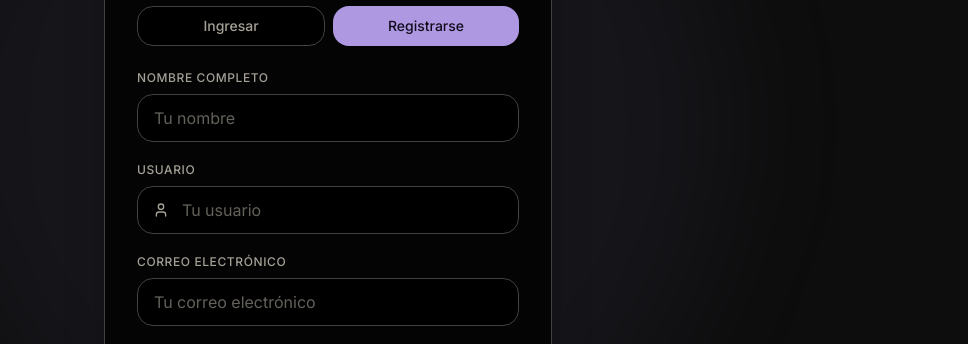
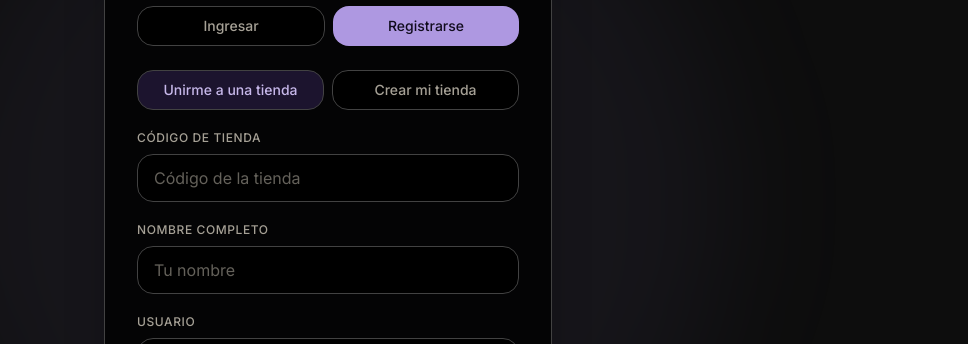
Before and after one commit to Rodri18888/nova_frontend, a React (Vite) app: page / in a window 1280 px wide. Both pictures are taken after a click on the button "Registrarse". Shown: the part 358-702 px from the top of the page, without its empty margins (312-1280 px from the left). Built offline with nearby package versions, Linux system fonts and the light colour scheme; no server answers.

Commit message:
feat: registro de nuevas tiendas y nombre de tienda en la barra superior

```diff
--- a/src/App.tsx
+++ b/src/App.tsx
@@ -1,28 +1,35 @@
-import { useState, useEffect } from 'react'
-import { BrowserRouter as Router, Routes, Route, Navigate } from 'react-router-dom'
-import { Layout } from './components/Layout'
-import { Login } from './pages/Login'
-import { ResetPassword } from './pages/ResetPassword'
-import { Dashboard } from './pages/Dashboard'
-import { Products } from './pages/Products'
-import { Inventory } from './pages/Inventory'
-import { POS } from './pages/POS'
-import { Sales } from './pages/Sales'
-import { Customers } from './pages/Customers'
-import { Users } from './pages/Users'
-import { Devoluciones } from './pages/Devoluciones'
-import { Caja } from './pages/Caja'
-import { Compras } from './pages/Compras'
-import { Proveedores } from './pages/Proveedores'
+import { useState, useEffect } from "react";
+import {
+  BrowserRouter as Router,
+  Routes,
+  Route,
+  Navigate,
+} from "react-router-dom";
+import { Layout } from "./components/Layout";
+import { Login } from "./pages/Login";
+import { ResetPassword } from "./pages/ResetPassword";
+import { Dashboard } from "./pages/Dashboard";
+import { Products } from "./pages/Products";
+import { Inventory } from "./pages/Inventory";
+import { POS } from "./pages/POS";
+import { Sales } from "./pages/Sales";
+import { Customers } from "./pages/Customers";
+import { Users } from "./pages/Users";
+import { Devoluciones } from "./pages/Devoluciones";
+import { Caja } from "./pages/Caja";
+import { Compras } from "./pages/Compras";
+import { Proveedores } from "./pages/Proveedores";
 
-import { Toaster } from './components/ui/toaster'
-import { ToastProvider } from './hooks/use-toast'
+import { Toaster } from "./components/ui/toaster";
+import { ToastProvider } from "./hooks/use-toast";
 
 export interface UserSession {
-  id: string
-  username: string
-  nombre: string
-  rol: string
+  id: string;
+  username: string;
+  nombre: string;
+  rol: string;
+  storeId: string;
+  storeName: string;
 }
 
 function SplashScreen() {
@@ -31,41 +38,62 @@ function SplashScreen() {
       <div className="text-center animate-in">
         <div className="relative inline-block mb-8">
           <div className="absolute inset-0 bg-primary/20 blur-3xl rounded-full" />
-          <img src="/nova-logo.png" alt="NOVA" className="relative w-24 h-24 rounded-2xl object-cover mx-auto shadow-2xl ring-1 ring-primary/40" />
+          <img
+            src="/nova-logo.png"
+            alt="NOVA"
+            className="relative w-24 h-24 rounded-2xl object-cover mx-auto shadow-2xl ring-1 ring-primary/40"
+          />
         </div>
-        <h1 className="text-4xl font-light text-foreground tracking-[0.3em] mb-3">NOVA</h1>
+        <h1 className="text-4xl font-light text-foreground tracking-[0.3em] mb-3">
+          NOVA
+        </h1>
         <div className="w-16 h-px bg-gradient-to-r from-transparent via-primary/60 to-transparent mx-auto mb-4" />
-        <p className="text-xs text-primary/80 tracking-[0.2em] uppercase">Sistema de Ventas</p>
+        <p className="text-xs text-primary/80 tracking-[0.2em] uppercase">
+          Sistema de Ventas
+        </p>
         <div className="flex items-center justify-center gap-1.5 mt-8">
-          <div className="w-1.5 h-1.5 bg-primary/60 rounded-full animate-pulse" style={{ animationDelay: '0ms' }} />
-          <div className="w-1.5 h-1.5 bg-primary/60 rounded-full animate-pulse" style={{ animationDelay: '200ms' }} />
-          <div className="w-1.5 h-1.5 bg-primary/60 rounded-full animate-pulse" style={{ animationDelay: '400ms' }} />
+          <div
+            className="w-1.5 h-1.5 bg-primary/60 rounded-full animate-pulse"
+            style={{ animationDelay: "0ms" }}
+          />
+          <div
+            className="w-1.5 h-1.5 bg-primary/60 rounded-full animate-pulse"
+            style={{ animationDelay: "200ms" }}
+          />
+          <div
+            className="w-1.5 h-1.5 bg-primary/60 rounded-full animate-pulse"
+            style={{ animationDelay: "400ms" }}
+          />
         </div>
       </div>
     </div>
-  )
+  );
 }
 
 function App() {
-  const [user, setUser] = useState<UserSession | null>(null)
-  const [loading, setLoading] = useState(true)
+  const [user, setUser] = useState<UserSession | null>(null);
+  const [loading, setLoading] = useState(true);
 
   useEffect(() => {
-    const saved = localStorage.getItem('nova_user')
+    const saved = localStorage.getItem("nova_user");
     if (saved) {
-      try { setUser(JSON.parse(saved)) } catch { localStorage.removeItem('nova_user') }
+      try {
+        setUser(JSON.parse(saved));
+      } catch {
+        localStorage.removeItem("nova_user");
+      }
     }
-    setTimeout(() => setLoading(false), 600)
-  }, [])
+    setTimeout(() => setLoading(false), 600);
+  }, []);
 
-  const handleLogin = (u: UserSession) => setUser(u)
+  const handleLogin = (u: UserSession) => setUser(u);
   const handleLogout = () => {
-    localStorage.removeItem('nova_user')
-    localStorage.removeItem('nova_token')
-    setUser(null)
-  }
+    localStorage.removeItem("nova_user");
+    localStorage.removeItem("nova_token");
+    setUser(null);
+  };
 
-  if (loading) return <SplashScreen />
+  if (loading) return <SplashScreen />;
 
   return (
     <ToastProvider>
@@ -80,15 +108,29 @@ function App() {
                   <div className="animate-in">
                     <Routes>
                       <Route path="/" element={<Dashboard />} />
-                      <Route path="/products" element={<Products user={user} />} />
-                      <Route path="/inventory" element={<Inventory user={user} />} />
+                      <Route
+                        path="/products"
+                        element={<Products user={user} />}
+                      />
+                      <Route
+                        path="/inventory"
+                        element={<Inventory user={user} />}
+                      />
                       <Route path="/pos" element={<POS user={user} />} />
                       <Route path="/sales" element={<Sales user={user} />} />
                       <Route path="/customers" element={<Customers />} />
-                      {user.rol === 'admin' && <Route path="/users" element={<Users />} />}
-                      <Route path="/devoluciones" element={<Devoluciones user={user} />} />
+                      {user.rol === "admin" && (
+                        <Route path="/users" element={<Users />} />
+                      )}
+                      <Route
+                        path="/devoluciones"
+                        element={<Devoluciones user={user} />}
+                      />
                       <Route path="/caja" element={<Caja user={user} />} />
-                      <Route path="/compras" element={<Compras user={user} />} />
+                      <Route
+                        path="/compras"
+                        element={<Compras user={user} />}
+                      />
                       <Route path="/proveedores" element={<Proveedores />} />
 
                       <Route path="*" element={<Navigate to="/" />} />
@@ -104,7 +146,7 @@ function App() {
       </Router>
       <Toaster />
     </ToastProvider>
-  )
+  );
 }
 
-export default App
+export default App;
--- a/src/components/Layout.tsx
+++ b/src/components/Layout.tsx
@@ -2,7 +2,7 @@ import React, { useState } from 'react'
 import { Link, useLocation } from 'react-router-dom'
 import {
   LayoutDashboard, Package, Warehouse, ShoppingCart, Receipt, Users,
-  UserCog, RotateCcw, Wallet, Truck, TruckIcon, LogOut, Sun, Moon,
+  UserCog, RotateCcw, Wallet, Truck, TruckIcon, LogOut, Sun, Moon, Store,
 } from 'lucide-react'
 import { useTheme } from '@/hooks/use-theme'
 import { ConfirmDialog } from '@/components/ui/confirm-dialog'
@@ -28,7 +28,7 @@ const rolLabels: Record<string, string> = {
 
 interface LayoutProps {
   children: React.ReactNode
-  user: { id: string; username: string; nombre: string; rol: string }
+  user: { id: string; username: string; nombre: string; rol: string; storeId: string; storeName: string }
   onLogout: () => void
 }
 
@@ -100,7 +100,11 @@ export function Layout({ children, user, onLogout }: LayoutProps) {
       {/* Main */}
       <div className="flex-1 flex flex-col overflow-hidden">
         {/* Top bar */}
-        <header className="h-16 flex-shrink-0 bg-background flex items-center justify-end px-6 lg:px-8">
+        <header className="h-16 flex-shrink-0 bg-background flex items-center justify-between px-6 lg:px-8">
+          <div className="flex items-center gap-2.5">
+            <Store className="w-4 h-4 text-primary" />
+            <p className="text-sm font-medium text-foreground">{user.storeName}</p>
+          </div>
           <div className="flex items-center gap-2.5">
             <button
               onClick={toggle}
--- a/src/lib/api.ts
+++ b/src/lib/api.ts
@@ -77,7 +77,7 @@ const api = {
       localStorage.setItem(TOKEN_KEY, result.token);
       return result.user;
     },
-    register: async (data: { nombre: string; username: string; email: string; password: string; captchaToken?: string | null }) => {
+    register: async (data: { nombre: string; username?: string; email: string; password: string; storeCode?: string; storeName?: string; captchaToken?: string | null }) => {
       const res = await fetch(`${BASE}/api/auth/register`, {
         method: "POST",
         headers: { "Content-Type": "application/json" },
--- a/src/pages/Login.tsx
+++ b/src/pages/Login.tsx
@@ -8,7 +8,7 @@ import { Dialog, DialogContent, DialogHeader, DialogTitle } from '@/components/u
 const SITE_KEY = import.meta.env.VITE_RECAPTCHA_SITE_KEY || ''
 
 interface UserSession {
-  id: string; username: string; nombre: string; rol: string
+  id: string; username: string; nombre: string; rol: string; storeId: string; storeName: string
 }
 
 interface LoginProps {
@@ -17,11 +17,14 @@ interface LoginProps {
 
 export function Login({ onLogin }: LoginProps) {
   const [mode, setMode] = useState<'login' | 'register'>('login')
+  const [subMode, setSubMode] = useState<'join' | 'create'>('join')
   const { theme, toggle } = useTheme()
   const [username, setUsername] = useState('')
   const [email, setEmail] = useState('')
   const [password, setPassword] = useState('')
   const [nombre, setNombre] = useState('')
+  const [storeCode, setStoreCode] = useState('')
+  const [storeName, setStoreName] = useState('')
   const [showPass, setShowPass] = useState(false)
   const [error, setError] = useState('')
   const [loading, setLoading] = useState(false)
@@ -39,7 +42,12 @@ export function Login({ onLogin }: LoginProps) {
     try {
       const user = mode === 'login'
         ? await api.auth.login({ username, password, captchaToken })
-        : await api.auth.register({ nombre, username, email, password, captchaToken }) as UserSession
+        : await api.auth.register({
+            nombre, email, password, captchaToken,
+            ...(subMode === 'create'
+              ? { storeName, storeCode }
+              : { username, storeCode }),
+          }) as UserSession
       localStorage.setItem('nova_user', JSON.stringify(user))
       onLogin(user)
     } catch (err: any) {
@@ -124,8 +132,57 @@ export function Login({ onLogin }: LoginProps) {
 
           <form onSubmit={handleSubmit} className="space-y-5">
             {mode === 'register' && (
+              <>
+                <div className="flex gap-2">
+                  <button
+                    type="button"
+                    onClick={() => { setSubMode('join'); setError('') }}
+                    className={`flex-1 h-10 rounded-xl text-sm font-medium transition-all ${subMode === 'join' ? 'bg-accent/70 text-accent-foreground border border-border' : 'bg-card border border-border text-muted-foreground hover:text-foreground'}`}
+                  >
+                    Unirme a una tienda
+                  </button>
+                  <button
+                    type="button"
+                    onClick={() => { setSubMode('create'); setError('') }}
+                    className={`flex-1 h-10 rounded-xl text-sm font-medium transition-all ${subMode === 'create' ? 'bg-accent/70 text-accent-foreground border border-border' : 'bg-card border border-border text-muted-foreground hover:text-foreground'}`}
+                  >
+                    Crear mi tienda
+                  </button>
+                </div>
+
+                {subMode === 'create' && (
+                  <div>
+                    <label className="block text-xs font-medium text-muted-foreground mb-2 tracking-wider uppercase">Nombre de la tienda</label>
+                    <input
+                      type="text"
+                      value={storeName}
+                      onChange={(e) => setStoreName(e.target.value)}
+                      className="w-full h-12 px-4 bg-card border border-border rounded-xl text-foreground placeholder:text-muted-foreground/60 focus:outline-none focus:ring-1 focus:ring-primary/40 focus:border-primary/40 transition-all"
+                      placeholder="Mi Tienda"
+                      required
+                    />
+                  </div>
+                )}
+              </>
+            )}
+
+            {mode === 'register' && (
               <div>
-                <label className="block text-xs font-medium text-muted-foreground mb-2 tracking-wider uppercase">Nombre completo</label>
+                <label className="block text-xs font-medium text-muted-foreground mb-2 tracking-wider uppercase">Código de tienda</label>
+                <input
+                  type="text"
+                  value={storeCode}
+                  onChange={(e) => setStoreCode(e.target.value)}
+                  className="w-full h-12 px-4 bg-card border border-border rounded-xl text-foreground placeholder:text-muted-foreground/60 focus:outline-none focus:ring-1 focus:ring-primary/40 focus:border-primary/40 transition-all"
+                  placeholder={subMode === 'create' ? 'Código único de tu tienda' : 'Código de la tienda'}
+                  required
+                />
+              </div>
+            )}
+
+            {mode === 'register' && (
+              <div>
+                <label className="block text-xs font-medium text-muted-foreground mb-2 tracking-wider uppercase">{subMode === 'create' ? 'Nombre del dueño' : 'Nombre completo'}</label>
                 <input
                   type="text"
                   value={nombre}
@@ -146,15 +203,15 @@ export function Login({ onLogin }: LoginProps) {
                   value={username}
                   onChange={(e) => setUsername(e.target.value)}
                   className="w-full h-12 pl-11 pr-4 bg-card border border-border rounded-xl text-foreground placeholder:text-muted-foreground/60 focus:outline-none focus:ring-1 focus:ring-primary/40 focus:border-primary/40 transition-all"
-                  placeholder="Tu usuario"
-                  required
+                  placeholder={subMode === 'create' ? 'Tu usuario (opcional)' : 'Tu usuario'}
+                  required={subMode !== 'create'}
                 />
               </div>
             </div>
 
             {mode === 'register' && (
               <div>
-                <label className="block text-xs font-medium text-muted-foreground mb-2 tracking-wider uppercase">Correo electrónico</label>
+                <label className="block text-xs font-medium text-muted-foreground mb-2 tracking-wider uppercase">{subMode === 'create' ? 'Correo del dueño' : 'Correo electrónico'}</label>
                 <input
                   type="email"
                   value={email}
```
